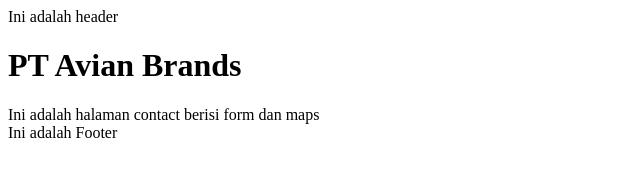
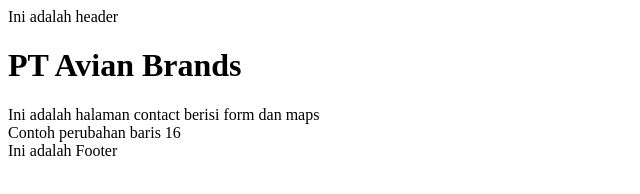
Before and after one commit to adistybernadette/CompanyProfile, a plain HTML site: page contact-us.html in a window 1280 px wide. Shown: the whole page, without its empty margins (0-640 px from the left). Drawn offline with Linux system fonts and the light colour scheme.

Commit message:
Menambah penjelasan contact us

```diff
--- a/contact-us.html
+++ b/contact-us.html
@@ -12,6 +12,8 @@
     <h1>PT Avian Brands</h1>
     <div class="">Ini adalah halaman contact berisi form dan maps</div>
 
+
+    <div class="">Contoh perubahan baris 16</div>
 <footer>Ini adalah Footer</footer>
 
 </body>
```
